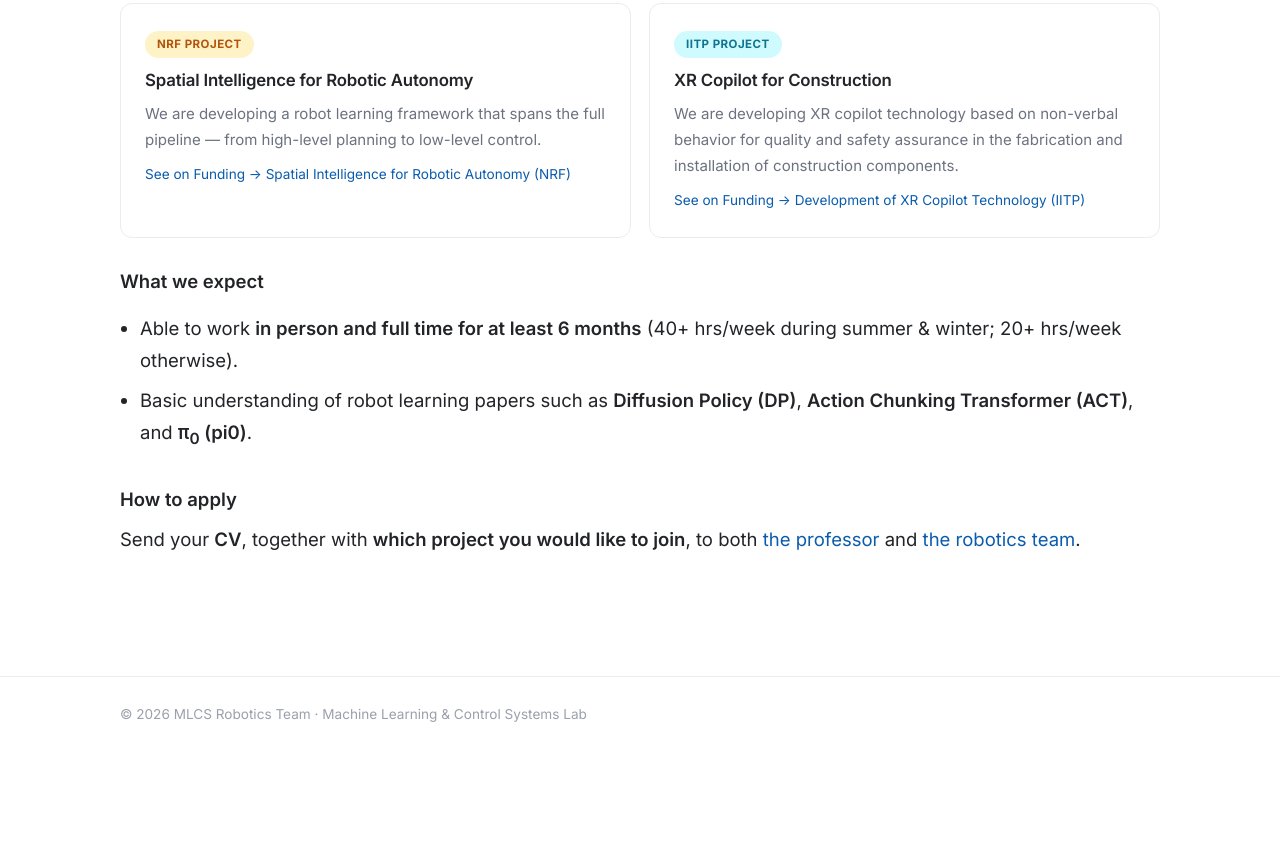
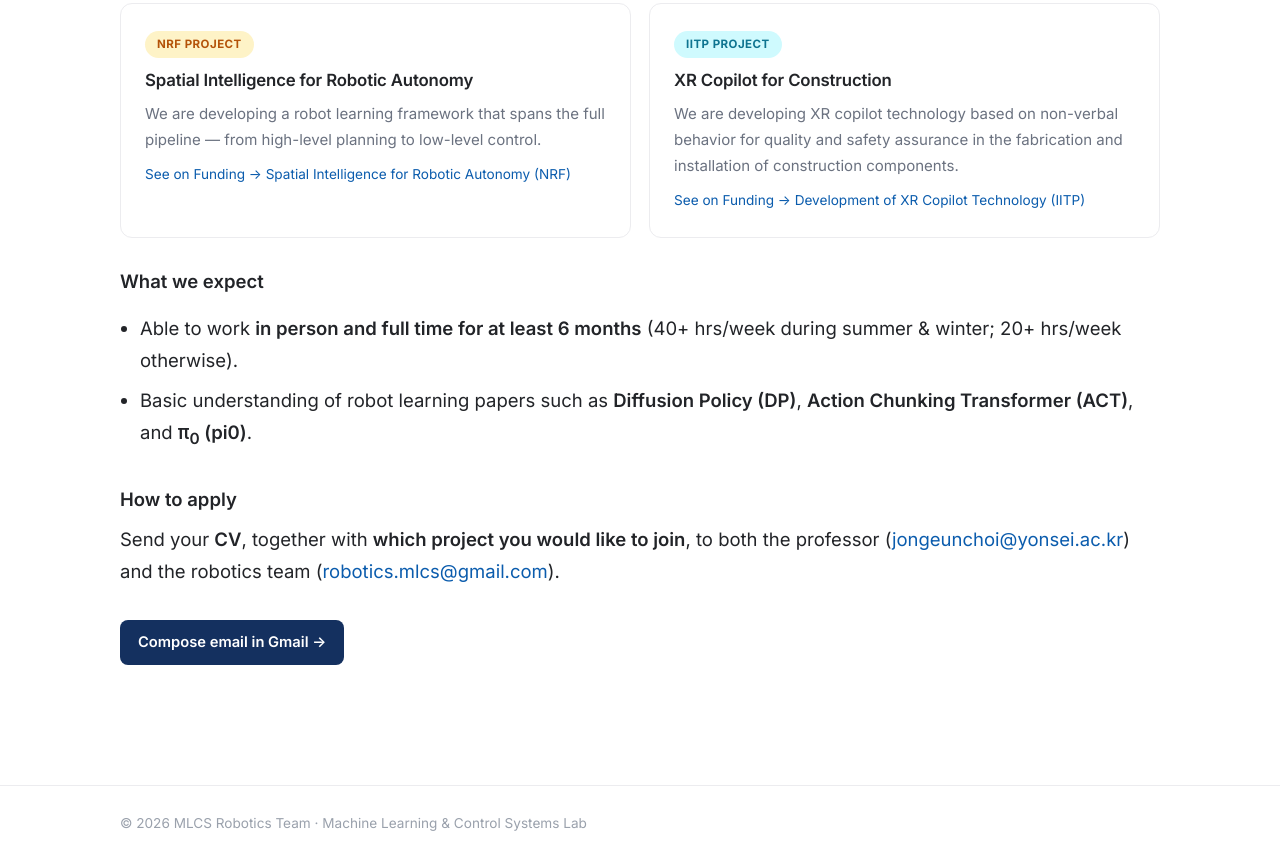
Before and after one commit to robotics-mlcs/robotics-mlcs.github.io, a plain HTML site: page index.html in a window 1280 px wide. Shown: the part 521-1383 px from the top of the page. Before the commit the page ends 1273 px from the top, so only its background shows below. Drawn offline with Linux system fonts and the light colour scheme.

Commit message:
add gmail example

```diff
--- a/css/style.css
+++ b/css/style.css
@@ -149,6 +149,12 @@ h2.section-h {
 .req-list { margin: 12px 0 0; padding: 0 0 0 20px; }
 .req-list li { padding: 4px 0; color: var(--text); }
 .apply-line { margin: 8px 0 0; color: var(--text); }
+.apply-btn {
+  display: inline-block; font-weight: 600; font-size: .92rem;
+  padding: 10px 18px; border-radius: 8px;
+  background: var(--navy); color: #fff; margin-top: 14px;
+}
+.apply-btn:hover { background: #0d234a; color: #fff; text-decoration: none; }
 
 /* ---------- Research ---------- */
 .research-item {
--- a/index.html
+++ b/index.html
@@ -77,9 +77,13 @@
         <p id="apply" style="margin:28px 0 0;font-weight:600;">How to apply</p>
         <p class="apply-line">
           Send your <strong>CV</strong>, together with <strong>which project you would like to
-          join</strong>, to both
-          <a href="mailto:jongeunchoi@yonsei.ac.kr">the professor</a> and
-          <a href="mailto:robotics.mlcs@gmail.com">the robotics team</a>.
+          join</strong>, to both the professor
+          (<a href="https://mail.google.com/mail/?view=cm&amp;fs=1&amp;to=jongeunchoi@yonsei.ac.kr&amp;cc=robotics.mlcs@gmail.com&amp;su=Robot%20Learning%20Application&amp;body=Dear%20Professor%20Choi%20and%20the%20MLCS%20Robotics%20Team%2C%0A%0AI%20would%20like%20to%20apply%20to%20join%20your%20robot%20learning%20research.%0A%0A-%20Project%20I%20would%20like%20to%20join%3A%20%0A-%20Availability%20(hours%2Fweek%2C%20start%20date)%3A%20%0A%0AI%20have%20attached%20my%20CV.%0A%0ABest%20regards%2C" target="_blank" rel="noopener">jongeunchoi@yonsei.ac.kr</a>)
+          and the robotics team
+          (<a href="https://mail.google.com/mail/?view=cm&amp;fs=1&amp;to=robotics.mlcs@gmail.com&amp;cc=jongeunchoi@yonsei.ac.kr&amp;su=Robot%20Learning%20Application&amp;body=Dear%20Professor%20Choi%20and%20the%20MLCS%20Robotics%20Team%2C%0A%0AI%20would%20like%20to%20apply%20to%20join%20your%20robot%20learning%20research.%0A%0A-%20Project%20I%20would%20like%20to%20join%3A%20%0A-%20Availability%20(hours%2Fweek%2C%20start%20date)%3A%20%0A%0AI%20have%20attached%20my%20CV.%0A%0ABest%20regards%2C" target="_blank" rel="noopener">robotics.mlcs@gmail.com</a>).
+        </p>
+        <p>
+          <a class="apply-btn" href="https://mail.google.com/mail/?view=cm&amp;fs=1&amp;to=jongeunchoi@yonsei.ac.kr&amp;cc=robotics.mlcs@gmail.com&amp;su=Robot%20Learning%20Application&amp;body=Dear%20Professor%20Choi%20and%20the%20MLCS%20Robotics%20Team%2C%0A%0AI%20would%20like%20to%20apply%20to%20join%20your%20robot%20learning%20research.%0A%0A-%20Project%20I%20would%20like%20to%20join%3A%20%0A-%20Availability%20(hours%2Fweek%2C%20start%20date)%3A%20%0A%0AI%20have%20attached%20my%20CV.%0A%0ABest%20regards%2C" target="_blank" rel="noopener">Compose email in Gmail →</a>
         </p>
       </section>
     </div>
```
